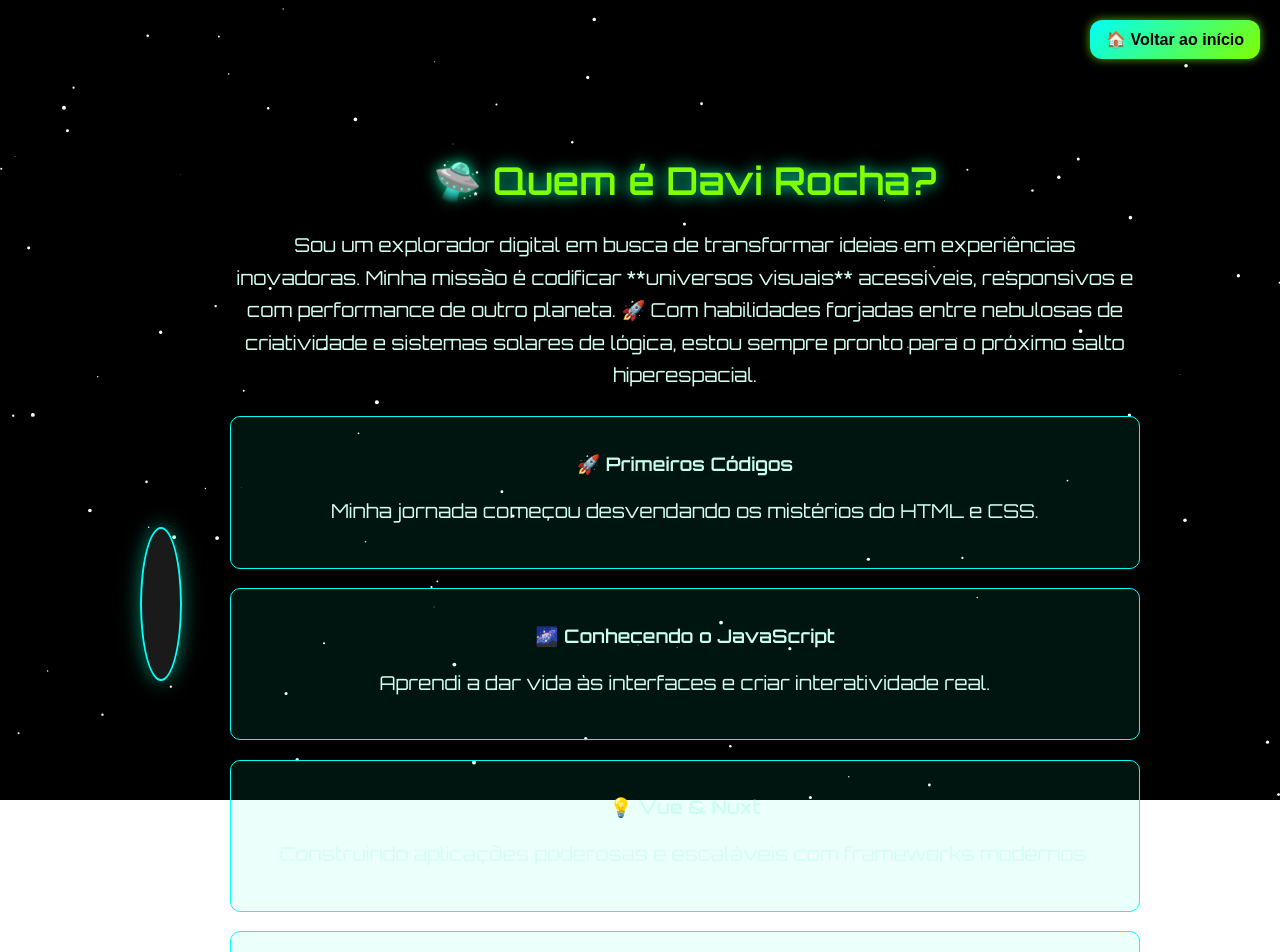
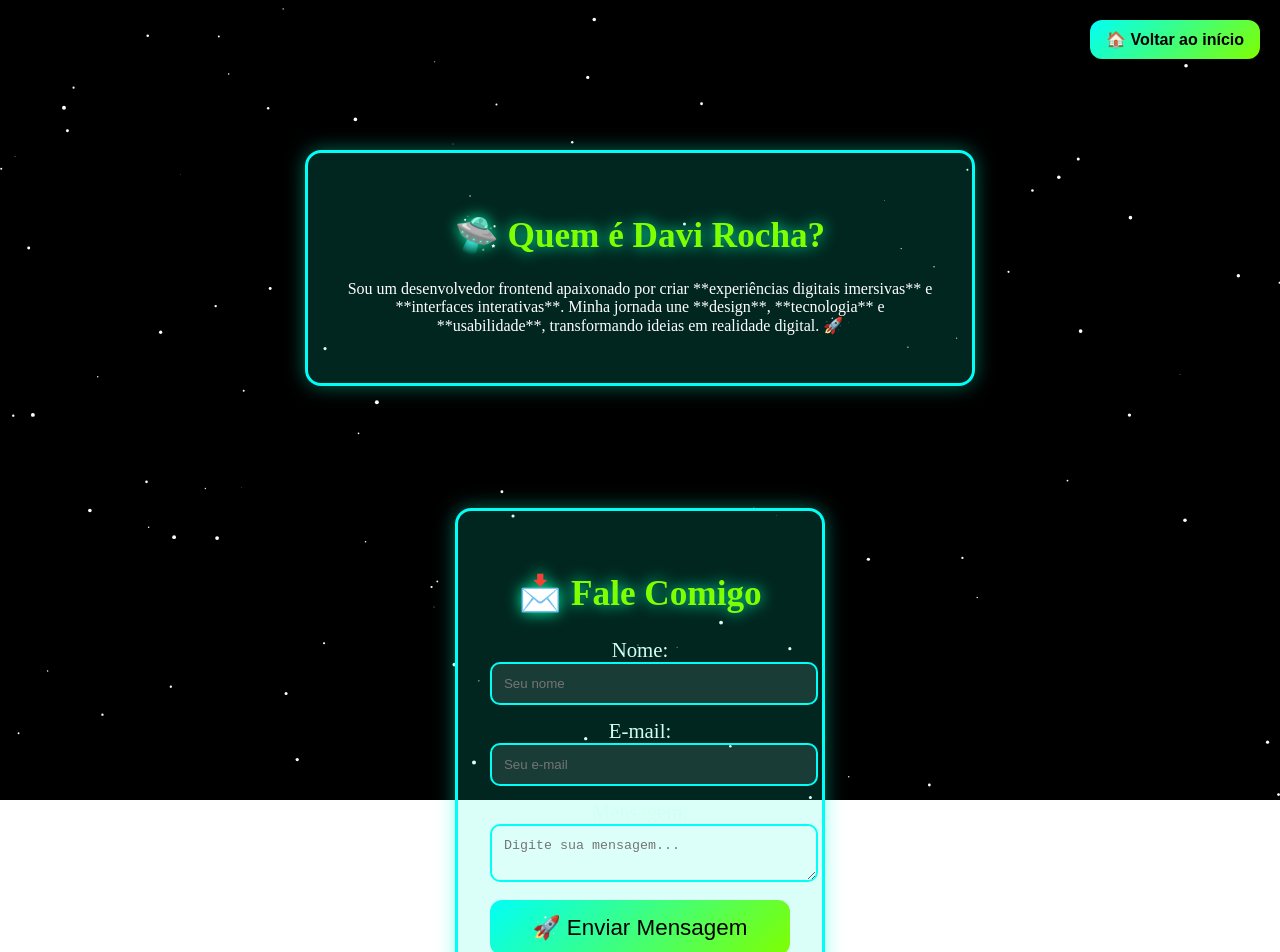
Before and after one commit to Davi-Choradeira/Davi-RS, a Nuxt app: page /about in a window 1280 px wide. Shown: the top 952 px of the page. Built offline with nearby package versions, Linux system fonts and the light colour scheme.

Commit message:
Adicionado formulário de contato e seção básica 'Sobre Mim'

```diff
--- a/pages/about.vue
+++ b/pages/about.vue
@@ -1,125 +1,151 @@
 <template>
-  <section class="about" id="about">
+  <section class="about-me">
     <div class="container">
-      <div class="profile-holo">
-        <div class="photo-placeholder"></div>
-      </div>
-      <div class="content">
+      <div class="card">
         <h2>🛸 Quem é Davi Rocha?</h2>
         <p>
-          Sou um explorador digital em busca de transformar ideias em experiências inovadoras.
-          Minha missão é codificar **universos visuais** acessíveis, responsivos e com performance de outro planeta. 🚀
-          Com habilidades forjadas entre nebulosas de criatividade e sistemas solares de lógica, estou sempre pronto para o próximo salto hiperespacial.
+          Sou um desenvolvedor frontend apaixonado por criar **experiências digitais imersivas** e **interfaces interativas**.
+          Minha jornada une **design**, **tecnologia** e **usabilidade**, transformando ideias em realidade digital. 🚀
         </p>
-        <div class="timeline">
-          <div class="timeline-item" data-aos="fade-right">
-            <h3>🚀 Primeiros Códigos</h3>
-            <p>Minha jornada começou desvendando os mistérios do HTML e CSS.</p>
-          </div>
-          <div class="timeline-item" data-aos="fade-right" data-aos-delay="200">
-            <h3>🌌 Conhecendo o JavaScript</h3>
-            <p>Aprendi a dar vida às interfaces e criar interatividade real.</p>
-          </div>
-          <div class="timeline-item" data-aos="fade-right" data-aos-delay="400">
-            <h3>💡 Vue & Nuxt</h3>
-            <p>Construindo aplicações poderosas e escaláveis com frameworks modernos.</p>
-          </div>
-          <div class="timeline-item" data-aos="fade-right" data-aos-delay="600">
-            <h3>✨ Próximo desafio?</h3>
-            <p>Sempre explorando novas tecnologias e buscando inovação!</p>
-          </div>
-        </div>
       </div>
     </div>
+  </section>
 
-    <!-- Botão flutuante -->
-    <button class="back-button" @click="goToHome">🏠 Voltar ao início</button>
+  <section class="contact">
+    <div class="container">
+      <div class="card">
+        <h2>📩 Fale Comigo</h2>
+        <form @submit.prevent="submitForm">
+          <div class="input-group">
+            <label for="name">Nome:</label>
+            <input type="text" id="name" v-model="formData.name" placeholder="Seu nome" required />
+          </div>
+
+          <div class="input-group">
+            <label for="email">E-mail:</label>
+            <input type="email" id="email" v-model="formData.email" placeholder="Seu e-mail" required />
+          </div>
+
+          <div class="input-group">
+            <label for="message">Mensagem:</label>
+            <textarea id="message" v-model="formData.message" placeholder="Digite sua mensagem..." required></textarea>
+          </div>
+
+          <button type="submit">🚀 Enviar Mensagem</button>
+        </form>
+      </div>
+    </div>
   </section>
+
+  <button class="back-button" @click="goToHome">🏠 Voltar ao início</button>
 </template>
 
 <script setup>
-import { useRouter } from 'vue-router'
-import { onMounted } from 'vue'
-import AOS from 'aos'
-import 'aos/dist/aos.css'
+import { reactive } from 'vue';
+import { useRouter } from 'vue-router';
 
-const router = useRouter()
+const router = useRouter();
 
 const goToHome = () => {
-  router.push('/')
-}
+  router.push('/');
+};
 
-onMounted(() => {
-  AOS.init({ duration: 800, easing: 'ease-in-out' })
-})
+const formData = reactive({
+  name: '',
+  email: '',
+  message: '',
+});
+
+const submitForm = () => {
+  console.log('Formulário enviado:', formData);
+  alert('Mensagem enviada com sucesso! 🚀');
+};
 </script>
 
 <style scoped>
 @import url('https://fonts.googleapis.com/css2?family=Orbitron:wght@400;600&display=swap');
 
-.about {
-  display: flex;
-  justify-content: center;
-  align-items: center;
-  min-height: 100vh;
-  padding: 6rem 3rem;
+body {
+  background: linear-gradient(180deg, #0d0d0d, #1a1a1a);
   font-family: 'Orbitron', sans-serif;
-  color: #caffee;
-  text-align: center;
-  background: transparent;
+  color: white;
 }
 
 .container {
   display: flex;
-  gap: 3rem;
-  max-width: 1000px;
+  justify-content: center;
   align-items: center;
+  min-height: 60vh;
 }
 
-.profile-holo {
-  position: relative;
-  width: 150px;
-  height: 150px;
-  border-radius: 50%;
-  background: rgba(255, 255, 255, 0.1);
-  border: 2px solid #00fff7;
-  box-shadow: 0 0 20px rgba(0, 255, 204, 0.5);
+.card {
+  background: rgba(0, 255, 204, 0.15);
+  padding: 2rem;
+  border-radius: 16px;
+  border: 3px solid #00fff7;
+  box-shadow: 0 0 20px rgba(0, 255, 204, 0.4);
+  max-width: 600px;
+  text-align: center;
+  transition: transform 0.3s ease;
 }
 
-.photo-placeholder {
-  width: 100%;
-  height: 100%;
-  border-radius: 50%;
+.card:hover {
+  transform: scale(1.05);
+  box-shadow: 0 0 25px rgba(0, 255, 204, 0.6);
 }
 
 h2 {
-  font-size: 2.4rem;
+  font-size: 2.2rem;
   color: #7fff00;
   text-shadow: 0 0 15px #00ffae;
   margin-bottom: 1.5rem;
 }
 
-p {
-  font-size: 1.2rem;
-  line-height: 1.7;
-  color: #d2fff2;
-  margin-bottom: 1.5rem;
+.contact form {
+  display: flex;
+  flex-direction: column;
 }
 
-.timeline {
-  display: flex;
-  flex-direction: column;
-  gap: 1.2rem;
+.input-group {
+  margin-bottom: 14px;
 }
 
-.timeline-item {
-  background: rgba(0, 255, 204, 0.08);
-  border: 1px solid #00fff7;
-  padding: 1rem;
-  border-radius: 10px;
+label {
+  font-size: 1.3rem;
+  color: #d2fff2;
+  text-align: left;
 }
 
-/* Botão flutuante no canto superior direito */
+input, textarea {
+  width: 100%;
+  padding: 12px;
+  border-radius: 10px;
+  border: 2px solid #00fff7;
+  background: rgba(255, 255, 255, 0.1);
+  color: white;
+  transition: 0.3s ease;
+}
+
+input:focus, textarea:focus {
+  border-color: #7fff00;
+  box-shadow: 0 0 15px rgba(127, 255, 0, 0.9);
+}
+
+button {
+  padding: 14px;
+  background: linear-gradient(135deg, #00fff7, #7fff00);
+  border: none;
+  border-radius: 12px;
+  font-size: 1.4rem;
+  cursor: pointer;
+  transition: 0.3s ease;
+}
+
+button:hover {
+  transform: scale(1.1);
+  box-shadow: 0 0 20px rgba(127, 255, 0, 0.9);
+}
+
 .back-button {
   position: fixed;
   top: 20px;
@@ -132,12 +158,11 @@ p {
   font-size: 1rem;
   color: black;
   cursor: pointer;
-  box-shadow: 0 0 10px rgba(127, 255, 0, 0.7);
-  transition: transform 0.3s ease;
+  transition: 0.3s ease;
 }
 
 .back-button:hover {
   transform: scale(1.1);
-  box-shadow: 0 0 15px rgba(127, 255, 0, 0.9);
+  box-shadow: 0 0 20px rgba(127, 255, 0, 0.9);
 }
 </style>
```
